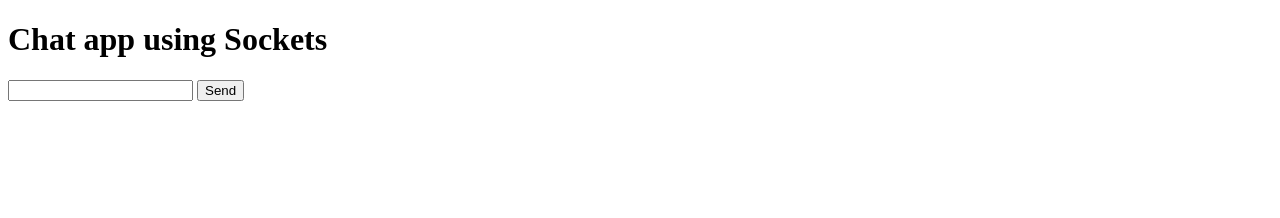
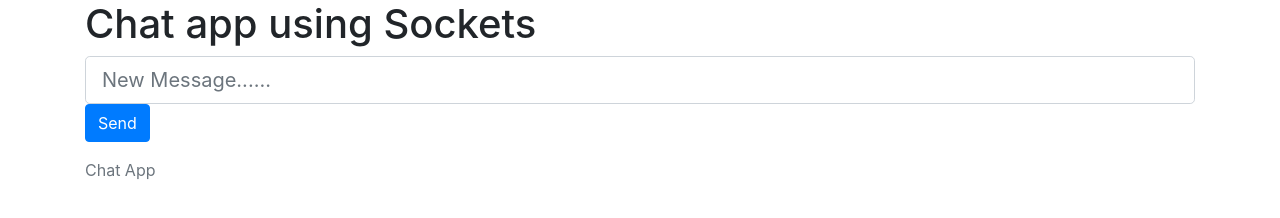
Before and after one commit to ayushjaiswal97/Chat_App, a website: page public/index.html in a window 1280 px wide. Drawn offline with nearby package versions, Linux system fonts and the light colour scheme; no server answers.

Commit message:
Some Basic Features Added

```diff
--- a/public/index.html
+++ b/public/index.html
@@ -3,19 +3,31 @@
 <head>
     <meta charset="UTF-8">
     <meta name="viewport" content="width=device-width, initial-scale=1.0">
+    <link rel="stylesheet" href="https://cdn.jsdelivr.net/npm/bootstrap@4.6.2/dist/css/bootstrap.min.css" integrity="sha384-xOolHFLEh07PJGoPkLv1IbcEPTNtaed2xpHsD9ESMhqIYd0nLMwNLD69Npy4HI+N" crossorigin="anonymous">
+    <link href="sticky-footer-navbar.css" rel="stylesheet">
     <title>Document</title>
 </head>
 <body>
+    <main role="main" class="container">
     <h1>Chat app using Sockets</h1>
-
-    <input type="text" id="newmsg">
-    <button id="btn">Send</button>
+    <!-- <label for="Writemsg">New Message</label> -->
+    <input id="newmsg" class="form-control form-control-lg" type="text" placeholder="New Message......">
+    <button id="btn" class="btn btn-primary">Send</button>
 
     <ul
     id="msglist">
 
     </ul>
+</main>
 
+<footer class="footer">
+    <div class="container">
+      <span class="text-muted">Chat App</span>
+    </div>
+  </footer>
+    <script src="https://code.jquery.com/jquery-3.2.1.slim.min.js" integrity="sha384-KJ3o2DKtIkvYIK3UENzmM7KCkRr/rE9/Qpg6aAZGJwFDMVNA/GpGFF93hXpG5KkN" crossorigin="anonymous"></script>
+
+    <script src="https://cdn.jsdelivr.net/npm/bootstrap@4.6.2/dist/js/bootstrap.min.js" integrity="sha384-+sLIOodYLS7CIrQpBjl+C7nPvqq+FbNUBDunl/OZv93DB7Ln/533i8e/mZXLi/P+" crossorigin="anonymous"></script>
     <script src="/socket.io/socket.io.js"></script>
     <script src="script.js"></script>
 </body>
```
